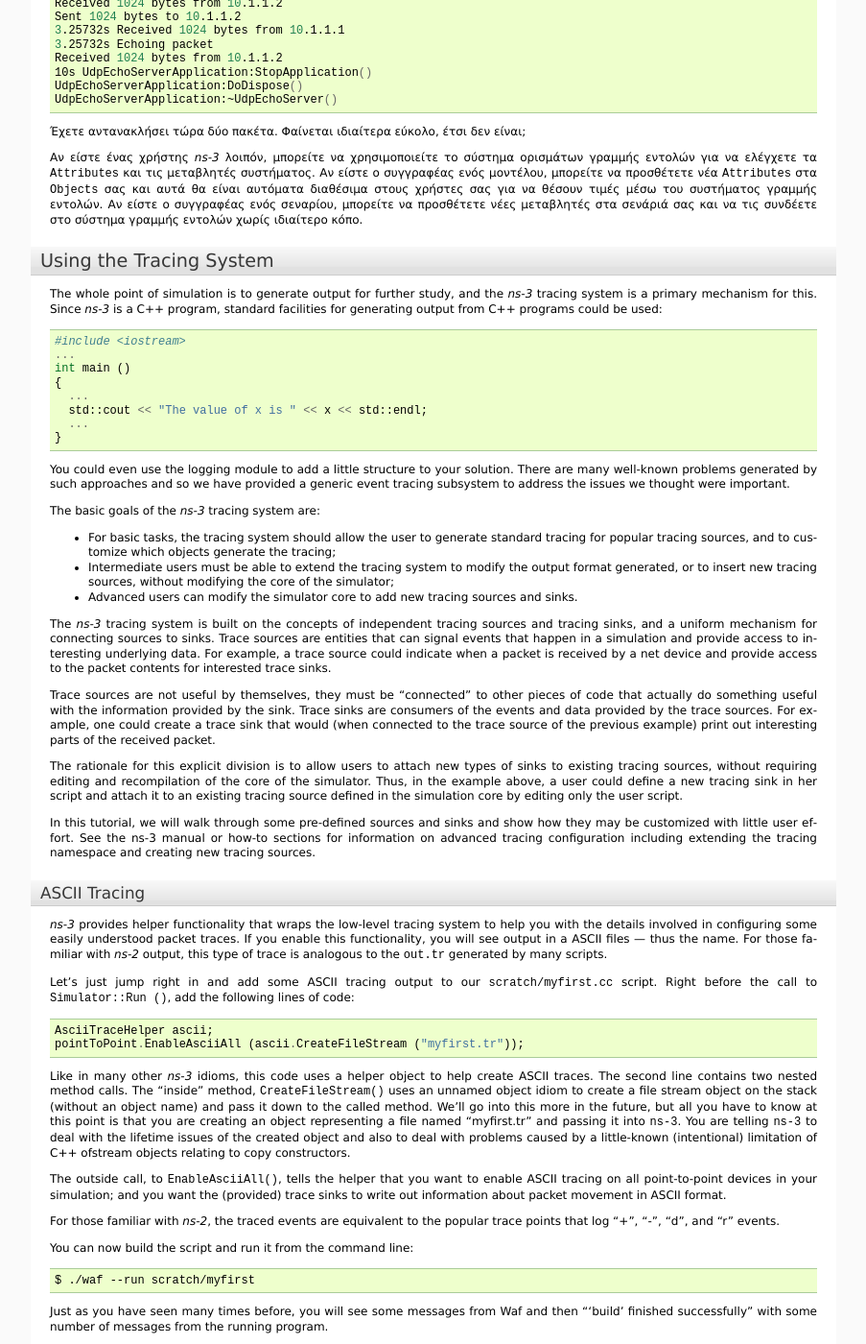
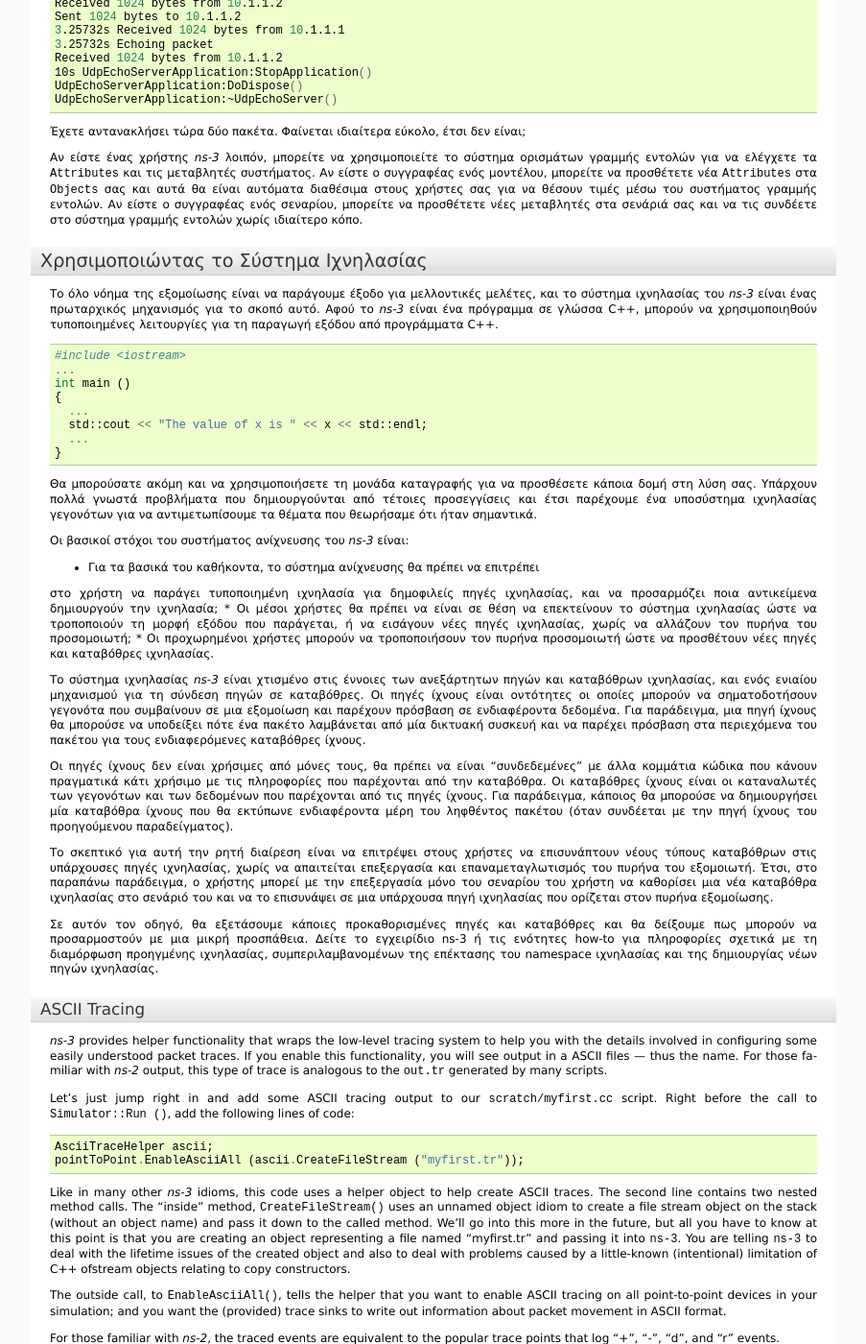
Before and after one commit to maupatras/ns3_teamB, a Sphinx documentation site: the page built from ns-3.22/doc/tutorial-gr/source/tweaking.rst, in a window 1280 px wide and 1400 px high, scrolled down 8549 px. Shown: the whole window at 96% size, without its empty margins (198-1101 px from the left). Built offline with Sphinx 7.4.7, drawn with Linux system fonts in a browser that asks for light colours; formulas are drawn with MathJax 3; some of the changed text lies outside the part shown.

Commit message:
Translated "Using the Tracing System" section

```diff
--- a/ns-3.22/doc/tutorial-gr/source/tweaking.rst
+++ b/ns-3.22/doc/tutorial-gr/source/tweaking.rst
@@ -1138,13 +1138,22 @@ debugger. Μπορώ απλά να ανοίξω την έξοδο στον αγ
 
 .. _UsingTracingSystem:
 
-Using the Tracing System
-************************
+..
+	Using the Tracing System
+	************************
 
-The whole point of simulation is to generate output for further study, and
-the |ns3| tracing system is a primary mechanism for this.  Since
-|ns3| is a C++ program, standard facilities for generating output
-from C++ programs could be used:
+	The whole point of simulation is to generate output for further study, and
+	the |ns3| tracing system is a primary mechanism for this.  Since
+	|ns3| is a C++ program, standard facilities for generating output
+	from C++ programs could be used:
+Χρησιμοποιώντας το Σύστημα Ιχνηλασίας
+*************************************
+
+Το όλο νόημα της εξομοίωσης είναι να παράγουμε έξοδο για μελλοντικές μελέτες,
+και το σύστημα ιχνηλασίας του |ns3| είναι ένας πρωταρχικός μηχανισμός για
+το σκοπό αυτό. Αφού το |ns3| είναι ένα πρόγραμμα σε γλώσσα C++, μπορούν
+να χρησιμοποιηθούν τυποποιημένες λειτουργίες για τη παραγωγή εξόδου από
+προγράμματα C++.
 
 ::
 
@@ -1157,47 +1166,93 @@ from C++ programs could be used:
     ...
   }
 
-You could even use the logging module to add a little structure to your
-solution.  There are many well-known problems generated by such approaches
-and so we have provided a generic event tracing subsystem to address the
-issues we thought were important.
+..
+	You could even use the logging module to add a little structure to your
+	solution.  There are many well-known problems generated by such approaches
+	and so we have provided a generic event tracing subsystem to address the
+	issues we thought were important.
 
-The basic goals of the |ns3| tracing system are:
+	The basic goals of the |ns3| tracing system are:
 
-* For basic tasks, the tracing system should allow the user to generate
-  standard tracing for popular tracing sources, and to customize which objects
-  generate the tracing;
-* Intermediate users must be able to extend the tracing system to modify
-  the output format generated, or to insert new tracing sources, without
-  modifying the core of the simulator;
-* Advanced users can modify the simulator core to add new tracing sources
-  and sinks.
+	* For basic tasks, the tracing system should allow the user to generate
+	standard tracing for popular tracing sources, and to customize which objects
+	generate the tracing;
+	* Intermediate users must be able to extend the tracing system to modify
+	the output format generated, or to insert new tracing sources, without
+	modifying the core of the simulator;
+	* Advanced users can modify the simulator core to add new tracing sources
+	and sinks.
+Θα μπορούσατε ακόμη και να χρησιμοποιήσετε τη μονάδα καταγραφής για να
+προσθέσετε κάποια δομή στη λύση σας. Υπάρχουν πολλά γνωστά προβλήματα που
+δημιουργούνται από τέτοιες προσεγγίσεις και έτσι παρέχουμε ένα υποσύστημα
+ιχνηλασίας γεγονότων για να αντιμετωπίσουμε τα θέματα που θεωρήσαμε ότι
+ήταν σημαντικά.
 
-The |ns3| tracing system is built on the concepts of independent
-tracing sources and tracing sinks, and a uniform mechanism for connecting
-sources to sinks.  Trace sources are entities that can signal events that
-happen in a simulation and provide access to interesting underlying data.
-For example, a trace source could indicate when a packet is received by a net
-device and provide access to the packet contents for interested trace sinks.
+Οι βασικοί στόχοι του συστήματος ανίχνευσης του |ns3| είναι:
 
-Trace sources are not useful by themselves, they must be "connected" to
-other pieces of code that actually do something useful with the information
-provided by the sink.  Trace sinks are consumers of the events and data
-provided by the trace sources.  For example, one could create a trace sink
-that would (when connected to the trace source of the previous example) print
-out interesting parts of the received packet.
+* Για τα βασικά του καθήκοντα, το σύστημα ανίχνευσης θα πρέπει να επιτρέπει
+στο χρήστη να παράγει τυποποιημένη ιχνηλασία για δημοφιλείς πηγές ιχνηλασίας,
+και να προσαρμόζει ποια αντικείμενα δημιουργούν την ιχνηλασία;
+* Οι μέσοι χρήστες θα πρέπει να είναι σε θέση να επεκτείνουν το σύστημα
+ιχνηλασίας ώστε να τροποποιούν τη μορφή εξόδου που παράγεται, ή να εισάγουν
+νέες πηγές ιχνηλασίας, χωρίς να αλλάζουν τον πυρήνα του προσομοιωτή;
+* Οι προχωρημένοι χρήστες μπορούν να τροποποιήσουν τον πυρήνα προσομοιωτή
+ώστε να προσθέτουν νέες πηγές και καταβόθρες ιχνηλασίας.
 
-The rationale for this explicit division is to allow users to attach new
-types of sinks to existing tracing sources, without requiring editing and
-recompilation of the core of the simulator.  Thus, in the example above,
-a user could define a new tracing sink in her script and attach it to an
-existing tracing source defined in the simulation core by editing only the
-user script.
+..
+	The |ns3| tracing system is built on the concepts of independent
+	tracing sources and tracing sinks, and a uniform mechanism for connecting
+	sources to sinks.  Trace sources are entities that can signal events that
+	happen in a simulation and provide access to interesting underlying data.
+	For example, a trace source could indicate when a packet is received by a net
+	device and provide access to the packet contents for interested trace sinks.
 
-In this tutorial, we will walk through some pre-defined sources and sinks and
-show how they may be customized with little user effort.  See the ns-3 manual
-or how-to sections for information on advanced tracing configuration including
-extending the tracing namespace and creating new tracing sources.
+	Trace sources are not useful by themselves, they must be "connected" to
+	other pieces of code that actually do something useful with the information
+	provided by the sink.  Trace sinks are consumers of the events and data
+	provided by the trace sources.  For example, one could create a trace sink
+	that would (when connected to the trace source of the previous example) print
+	out interesting parts of the received packet.
+
+	The rationale for this explicit division is to allow users to attach new
+	types of sinks to existing tracing sources, without requiring editing and
+	recompilation of the core of the simulator.  Thus, in the example above,
+	a user could define a new tracing sink in her script and attach it to an
+	existing tracing source defined in the simulation core by editing only the
+	user script.
+
+	In this tutorial, we will walk through some pre-defined sources and sinks and
+	show how they may be customized with little user effort.  See the ns-3 manual
+	or how-to sections for information on advanced tracing configuration including
+	extending the tracing namespace and creating new tracing sources.
+Το σύστημα ιχνηλασίας |ns3| είναι χτισμένο στις έννοιες των ανεξάρτητων πηγών
+και καταβόθρων ιχνηλασίας, και ενός ενιαίου μηχανισμού για τη σύνδεση πηγών σε
+καταβόθρες. Οι πηγές ίχνους είναι οντότητες οι οποίες μπορούν να σηματοδοτήσουν
+γεγονότα που συμβαίνουν σε μια εξομοίωση και παρέχουν πρόσβαση σε ενδιαφέροντα
+δεδομένα. Για παράδειγμα, μια πηγή ίχνους θα μπορούσε να υποδείξει πότε ένα πακέτο
+λαμβάνεται από μία δικτυακή συσκευή και να παρέχει πρόσβαση στα περιεχόμενα του
+πακέτου για τους ενδιαφερόμενες καταβόθρες ίχνους.
+
+Οι πηγές ίχνους δεν είναι χρήσιμες από μόνες τους, θα πρέπει να είναι "συνδεδεμένες"
+με άλλα κομμάτια κώδικα που κάνουν πραγματικά κάτι χρήσιμο με τις πληροφορίες που
+παρέχονται από την καταβόθρα. Οι καταβόθρες ίχνους είναι οι καταναλωτές των
+γεγονότων και των δεδομένων  που παρέχονται από τις πηγές ίχνους. Για παράδειγμα,
+κάποιος θα μπορούσε να δημιουργήσει μία καταβόθρα ίχνους που θα εκτύπωνε ενδιαφέροντα
+μέρη του ληφθέντος πακέτου (όταν συνδέεται με την πηγή ίχνους του προηγούμενου
+παραδείγματος).
+
+Το σκεπτικό για αυτή την ρητή διαίρεση είναι να επιτρέψει στους χρήστες να
+επισυνάπτουν νέους τύπους καταβόθρων στις υπάρχουσες πηγές ιχνηλασίας, χωρίς να
+απαιτείται επεξεργασία και επαναμεταγλωτισμός του πυρήνα του εξομοιωτή. Έτσι, στο
+παραπάνω παράδειγμα, ο χρήστης μπορεί με την επεξεργασία μόνο του σεναρίου του χρήστη
+να καθορίσει μια νέα καταβόθρα ιχνηλασίας στο σενάριό του και να το επισυνάψει σε
+μια υπάρχουσα πηγή ιχνηλασίας που ορίζεται στον πυρήνα εξομοίωσης.
+
+Σε αυτόν τον οδηγό, θα εξετάσουμε κάποιες προκαθορισμένες πηγές και καταβόθρες και
+θα δείξουμε πως μπορούν να προσαρμοστούν με μια μικρή προσπάθεια. Δείτε το εγχειρίδιο
+ns-3 ή τις ενότητες how-to για πληροφορίες σχετικά με τη διαμόρφωση προηγμένης
+ιχνηλασίας, συμπεριλαμβανομένων της επέκτασης του namespace ιχνηλασίας και της
+δημιουργίας νέων πηγών ιχνηλασίας.
 
 ASCII Tracing
 +++++++++++++
```
